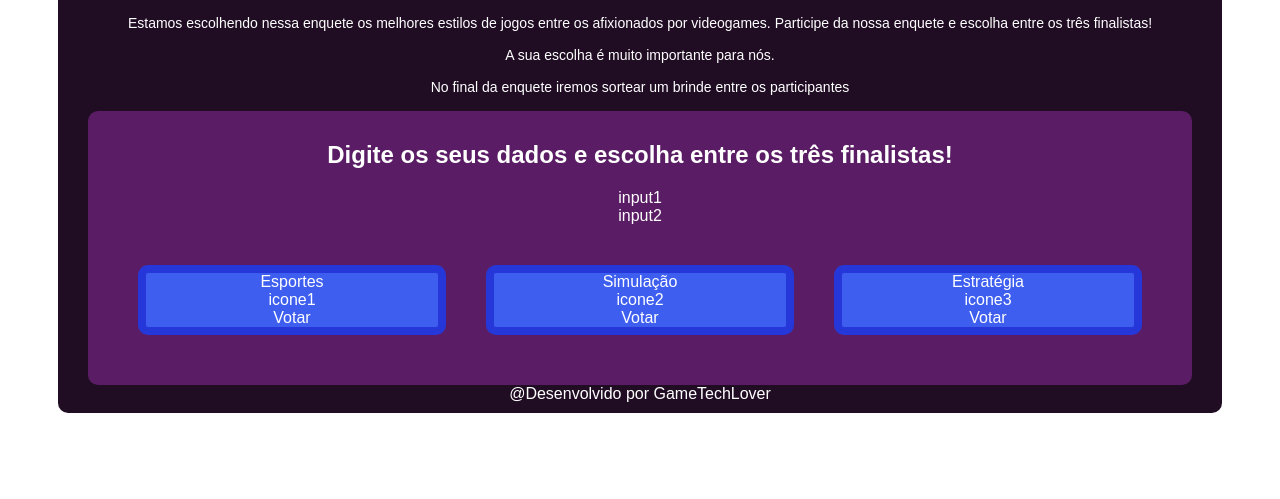
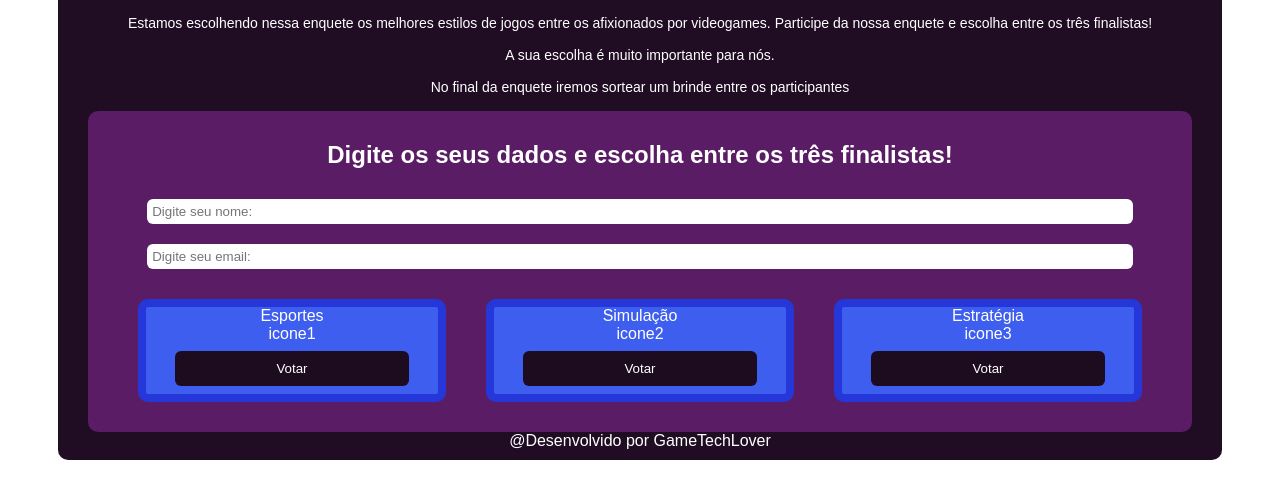
Before and after one commit to CarvGabriel/Bootcamp-Modulo1-Projeto2, a plain HTML site: page index.html in a window 1280 px wide. Shown: the part 93-592 px from the top of the page. Drawn offline with Linux system fonts and the light colour scheme.

Commit message:
closes #4 - Button e input

```diff
--- a/index.css
+++ b/index.css
@@ -40,5 +40,23 @@ h2{
 .flex-container{
     display: flex;
     justify-content: center;
-    margin: 20px;
+    margin-inline: 20px;
 }
+
+input{
+    margin: 10px;
+    width: 90%;
+    padding: 5px;
+    border-radius: 6px;
+    border: 0;
+}
+
+button{
+    background-color: #1D0C20;
+    color: #fff;
+    padding: 10px;
+    margin: 8px;
+    border-radius: 6px;
+    border: 0;
+    width: 80%;
+}
--- a/index.html
+++ b/index.html
@@ -25,8 +25,12 @@
         </header>
         <div class="enquete">
             <h2>Digite os seus dados e escolha entre os três finalistas!</h2>
-            <div>input1</div>
-            <div>input2</div>
+            <div>
+                <input type="text" name="nome" placeholder="Digite seu nome:">
+            </div>
+            <div>
+                <input type="email" name="nome" placeholder="Digite seu email:">
+            </div>
             <div class="flex-container">
                 <div class="options">
                     <div>
@@ -36,7 +40,7 @@
                         icone1
                     </div>
                     <div>
-                        Votar
+                        <button>Votar</button>
                     </div>
                 </div>
 
@@ -48,7 +52,7 @@
                         icone2
                     </div>
                     <div>
-                        Votar
+                        <button>Votar</button>
                     </div>
                 </div>
 
@@ -60,7 +64,7 @@
                         icone3
                     </div>
                     <div>
-                        Votar
+                        <button>Votar</button>
                     </div>
                 </div>
             </div>
```
